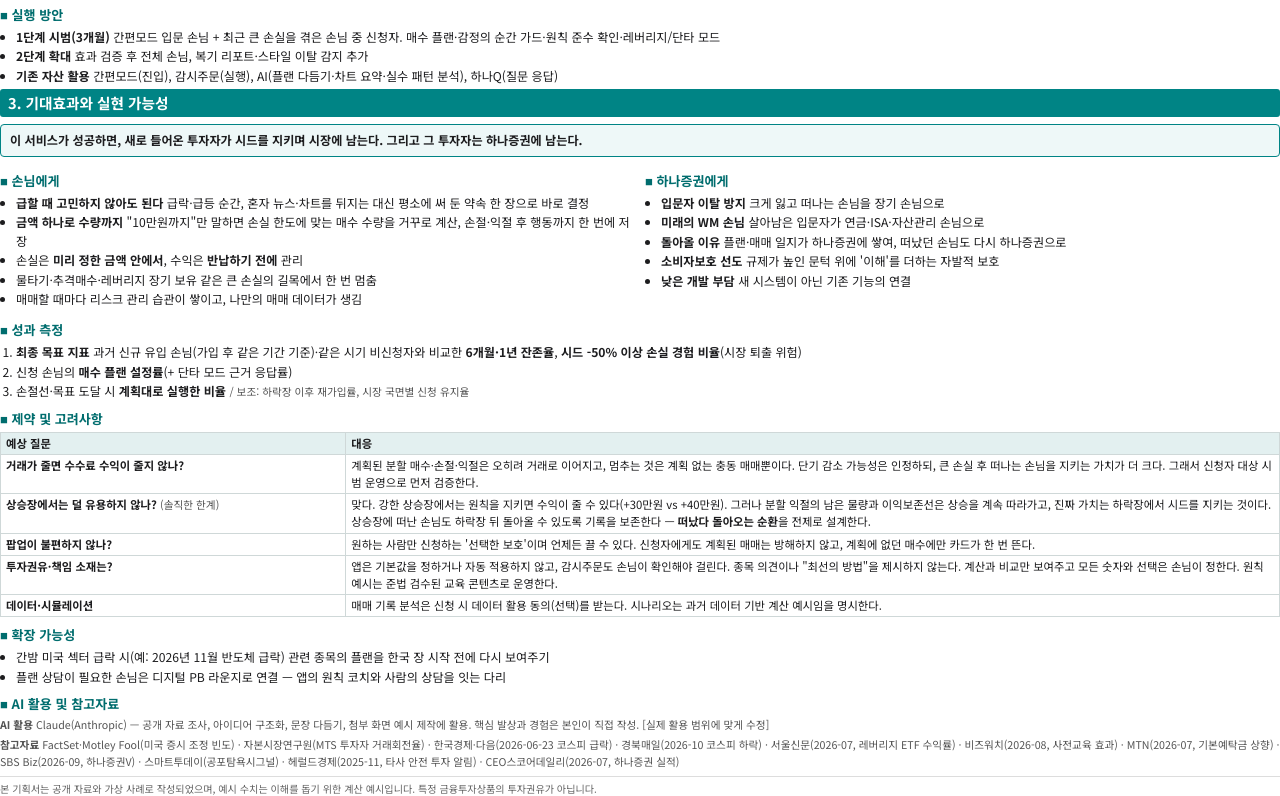
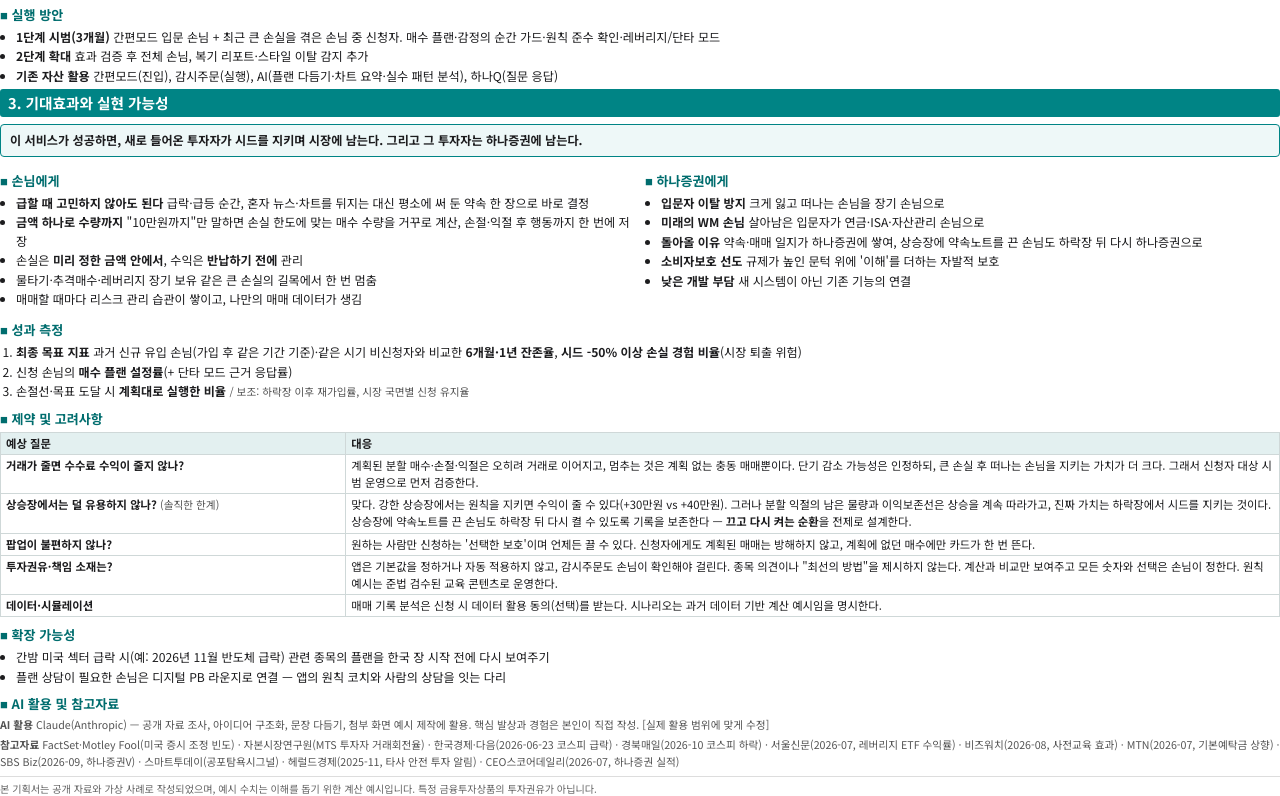
Before and after one commit to shinheecheol43-star/AI-, a plain HTML site: page contest/report/기획서_3쪽.html in a window 1280 px wide. Shown: the part 1364-2160 px from the top of the page. Drawn offline with Linux system fonts and the light colour scheme.

Commit message:
Clarify leaving the service in bull markets vs leaving the market in downturns
Co-Authored-By: Claude Opus 5.5 <noreply@anthropic.com>
Claude-Session: https://claude.ai/code/session_01TKkDqm14RjDDXPetjfDB7T

```diff
--- a/contest/report/기획서_3쪽.html
+++ b/contest/report/기획서_3쪽.html
@@ -169,7 +169,7 @@ td.num{text-align:right;white-space:nowrap;}
 <ul>
 <li><b>입문자 이탈 방지</b> 크게 잃고 떠나는 손님을 장기 손님으로</li>
 <li><b>미래의 WM 손님</b> 살아남은 입문자가 연금·ISA·자산관리 손님으로</li>
-<li><b>돌아올 이유</b> 플랜·매매 일지가 하나증권에 쌓여, 떠났던 손님도 다시 하나증권으로</li>
+<li><b>돌아올 이유</b> 약속·매매 일지가 하나증권에 쌓여, 상승장에 약속노트를 끈 손님도 하락장 뒤 다시 하나증권으로</li>
 <li><b>소비자보호 선도</b> 규제가 높인 문턱 위에 '이해'를 더하는 자발적 보호</li>
 <li><b>낮은 개발 부담</b> 새 시스템이 아닌 기존 기능의 연결</li>
 </ul>
@@ -187,7 +187,7 @@ td.num{text-align:right;white-space:nowrap;}
 <table>
 <tr><th style="width:27%">예상 질문</th><th>대응</th></tr>
 <tr><td><b>거래가 줄면 수수료 수익이 줄지 않나?</b></td><td>계획된 분할 매수·손절·익절은 오히려 거래로 이어지고, 멈추는 것은 계획 없는 충동 매매뿐이다. 단기 감소 가능성은 인정하되, 큰 손실 후 떠나는 손님을 지키는 가치가 더 크다. 그래서 신청자 대상 시범 운영으로 먼저 검증한다.</td></tr>
-<tr><td><b>상승장에서는 덜 유용하지 않나?</b> <span class="small">(솔직한 한계)</span></td><td>맞다. 강한 상승장에서는 원칙을 지키면 수익이 줄 수 있다(+30만원 vs +40만원). 그러나 분할 익절의 남은 물량과 이익보존선은 상승을 계속 따라가고, 진짜 가치는 하락장에서 시드를 지키는 것이다. 상승장에 떠난 손님도 하락장 뒤 돌아올 수 있도록 기록을 보존한다 — <b>떠났다 돌아오는 순환</b>을 전제로 설계한다.</td></tr>
+<tr><td><b>상승장에서는 덜 유용하지 않나?</b> <span class="small">(솔직한 한계)</span></td><td>맞다. 강한 상승장에서는 원칙을 지키면 수익이 줄 수 있다(+30만원 vs +40만원). 그러나 분할 익절의 남은 물량과 이익보존선은 상승을 계속 따라가고, 진짜 가치는 하락장에서 시드를 지키는 것이다. 상승장에 약속노트를 끈 손님도 하락장 뒤 다시 켤 수 있도록 기록을 보존한다 — <b>끄고 다시 켜는 순환</b>을 전제로 설계한다.</td></tr>
 <tr><td><b>팝업이 불편하지 않나?</b></td><td>원하는 사람만 신청하는 '선택한 보호'이며 언제든 끌 수 있다. 신청자에게도 계획된 매매는 방해하지 않고, 계획에 없던 매수에만 카드가 한 번 뜬다.</td></tr>
 <tr><td><b>투자권유·책임 소재는?</b></td><td>앱은 기본값을 정하거나 자동 적용하지 않고, 감시주문도 손님이 확인해야 걸린다. 종목 의견이나 "최선의 방법"을 제시하지 않는다. 계산과 비교만 보여주고 모든 숫자와 선택은 손님이 정한다. 원칙 예시는 준법 검수된 교육 콘텐츠로 운영한다.</td></tr>
 <tr><td><b>데이터·시뮬레이션</b></td><td>매매 기록 분석은 신청 시 데이터 활용 동의(선택)를 받는다. 시나리오는 과거 데이터 기반 계산 예시임을 명시한다.</td></tr>
```
Also changed, not shown: contest/08_접수페이지_입력본.txt, 2 other files.
